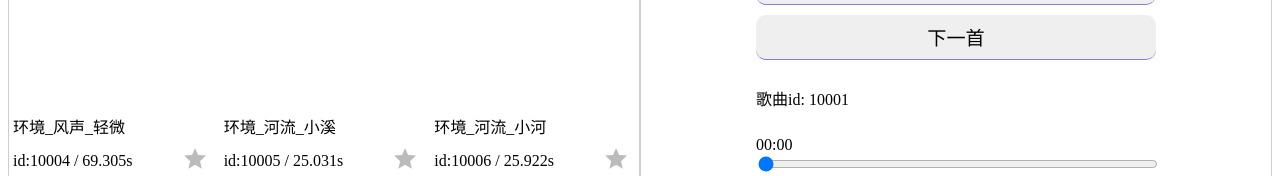
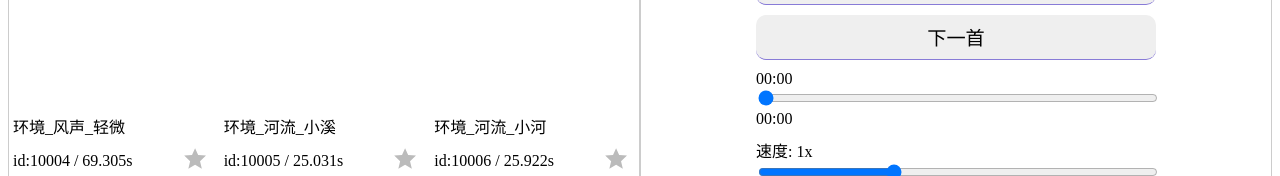
Before and after one commit to xiaomoL444/ugc-sound-effect-player, a Vue app: page / in a window 1280 px wide. Shown: the part 263-439 px from the top of the page. Built offline with nearby package versions, Linux system fonts and the light colour scheme; the HTML template or start-up script is replaced by a standard one.

Commit message:
更改了音效id的显示，不会随搜索的音乐变化而变化

```diff
--- a/src/App.vue
+++ b/src/App.vue
@@ -20,9 +20,10 @@
   flex-direction: column;
   gap: 12px; /* 子元素上下间距 */ overflow-y: auto;">
           <div style="display: flex; flex-direction: row;">搜索（可搜索id）：<input class="input" v-model="search"></div>
-          <RecycleScroller :items="rows" :item-size="120" key-field="" height="400" v-slot="{ item: row, index }">
+
+          <RecycleScroller :items="rows" :item-size="120" key-field="id" height="400" v-slot="{ item: row, index }">
             <div class="selectBox" :ref="el => itemRefs[index] = el">
-              <SelectBox v-for="key in row" :key="key" :id="key" :name="dataJson[key].name"
+              <SelectBox v-for="key in row.data" :key="key" :id="key" :name="dataJson[key].name"
                 :duration="dataJson[key].duration" :class="{ 'active': currentID === key }" @click="SelectSound(key)" />
             </div>
           </RecycleScroller>
@@ -88,10 +89,11 @@ const keys = computed(() => Object.keys(dataJson).filter(key => {
 }))
 
 const rows = computed(() => {
-  const result = []
+  let result = []
   for (let i = 0; i < keys.value.length; i += 3) {
     result.push(keys.value.slice(i, i + 3))
   }
+  result = result.map((r, i) => ({ id: i, data: r }))
   console.log(result)
   return result
 })
--- a/src/components/MusicBox.vue
+++ b/src/components/MusicBox.vue
@@ -4,8 +4,8 @@
         <button @click="prevTrack">上一首</button>
         <button @click="nextTrack">下一首</button>
 
-        <div v-if="currentTrackSrc">
-            <p>歌曲id: {{ currentTrackSrc.split('/').pop().split('.')[0] }}</p>
+        <div v-if="showID">
+            <p>歌曲id: {{ showID }}</p>
         </div>
 
         <!-- 时间进度 -->
@@ -55,6 +55,8 @@ let sourceNode = null
 let gainNode = null
 
 const currentTrackSrc = computed(() => props.BGMList[currentTrack.value] || null)
+
+const showID = ref(0)
 
 // 初始化 Web Audio API，只创建一次 sourceNode
 function initAudio() {
@@ -150,6 +152,7 @@ function formatTime(sec) {
 watch(() => currentTrack.value, (newIndex) => {
     if (newIndex >= 0 && newIndex < props.BGMList.length) {
         currentTrack.value = newIndex
+        showID.value=currentTrackSrc.value.split('/').pop().split('.')[0]
         resetAudio()
     }
 })
```
